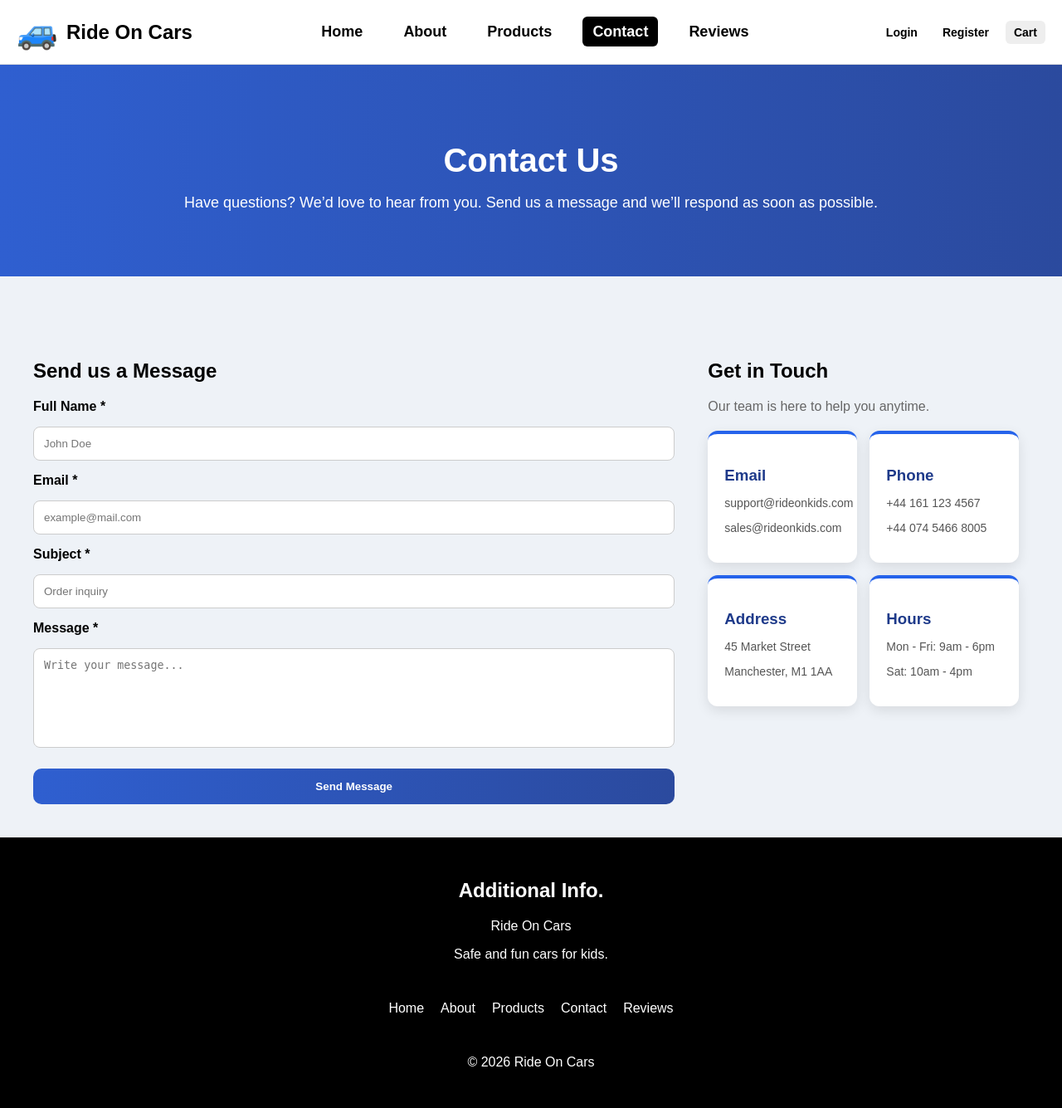
After one commit to Arslanhassan8888/ride_on_cars, a PHP site: page /contact.php in a window 1280 px wide. The commit adds this page. Shown: the whole page at 83% size. Run offline with PHP 8.4, Linux system fonts and the light colour scheme.

Commit message:
feat: create contact page with semantic form for user interaction favicon added and solved all the accessibilty issue in admin's pages

```diff
--- a/about.php
+++ b/about.php
@@ -9,6 +9,8 @@ if (session_status() === PHP_SESSION_NONE) {
 <head>
     <meta charset="UTF-8">
     <title>About</title>
+    <link rel="icon" type="image/png" href="images/car_logo.png">
+
 
     <link rel="stylesheet" href="css/style.css?v=<?php echo filemtime('css/style.css'); ?>">
     <link rel="stylesheet" href="css/about.css?v=<?php echo filemtime('css/about.css'); ?>">
--- a/add_review.php
+++ b/add_review.php
@@ -55,6 +55,7 @@ list($error, $success) = handleReview($pdo);
 <head>
     <meta charset="UTF-8">
     <title>Add Review</title>
+    <link rel="icon" type="image/png" href="images/car_logo.png">
 
     <link rel="stylesheet" href="css/style.css?v=<?php echo filemtime('css/style.css'); ?>">
     <link rel="stylesheet" href="css/reviews.css?v=<?php echo filemtime('css/reviews.css'); ?>">
--- a/admin/add_product.php
+++ b/admin/add_product.php
@@ -75,6 +75,7 @@ if ($_SERVER['REQUEST_METHOD'] === 'POST') {
 <head>
     <meta charset="UTF-8">
     <title>Add Product</title>
+    <link rel="icon" type="image/png" href="../images/car_logo.png">
 
     <link rel="stylesheet" href="../css/style.css?v=<?php echo filemtime('../css/style.css'); ?>">
     <link rel="stylesheet" href="../css/admin.css?v=<?php echo filemtime('../css/admin.css'); ?>">
@@ -94,6 +95,7 @@ if ($_SERVER['REQUEST_METHOD'] === 'POST') {
     </header>
 
     <section class="form-container">
+        <h2 class="visually-hidden-heading">Add product form</h2>
 
         <form method="POST" enctype="multipart/form-data">
 
--- a/admin/dashboard.php
+++ b/admin/dashboard.php
@@ -22,6 +22,7 @@ $products = getProducts($pdo);
 <head>
     <meta charset="UTF-8">
     <title>Admin Dashboard</title>
+    <link rel="icon" type="image/png" href="../images/car_logo.png">
 
     <link rel="stylesheet" href="../css/style.css?v=<?php echo filemtime('../css/style.css'); ?>">
     <link rel="stylesheet" href="../css/admin.css?v=<?php echo filemtime('../css/admin.css'); ?>">
@@ -46,6 +47,7 @@ $products = getProducts($pdo);
             </header>
 
             <section class="admin-table-section">
+                <h2 class="visually-hidden-heading">Products management table</h2>
 
                 <table class="admin-table">
 
--- a/admin/edit_product.php
+++ b/admin/edit_product.php
@@ -91,6 +91,7 @@ if ($_SERVER['REQUEST_METHOD'] === 'POST') {
 <head>
     <meta charset="UTF-8">
     <title>Edit Product</title>
+    <link rel="icon" type="image/png" href="../images/car_logo.png">
 
     <link rel="stylesheet" href="../css/style.css?v=<?php echo filemtime('../css/style.css'); ?>">
     <link rel="stylesheet" href="../css/admin.css?v=<?php echo filemtime('../css/admin.css'); ?>">
@@ -110,6 +111,7 @@ if ($_SERVER['REQUEST_METHOD'] === 'POST') {
     </header>
 
     <section class="form-container">
+        <h2 class="visually-hidden-heading">Edit product form</h2>
 
         <form method="POST" enctype="multipart/form-data">
 
--- a/admin/manage_users.php
+++ b/admin/manage_users.php
@@ -20,6 +20,7 @@ $users = getUsers($pdo);
 <head>
     <meta charset="UTF-8">
     <title>Manage Users</title>
+    <link rel="icon" type="image/png" href="../images/car_logo.png">
 
     <link rel="stylesheet" href="../css/style.css?v=<?php echo filemtime('../css/style.css'); ?>">
     <link rel="stylesheet" href="../css/admin.css?v=<?php echo filemtime('../css/admin.css'); ?>">
@@ -39,6 +40,7 @@ $users = getUsers($pdo);
     </header>
 
     <section class="admin-table-section">
+        <h2 class="visually-hidden-heading">Users management table</h2>
 
         <table class="admin-table">
 
--- a/cart.php
+++ b/cart.php
@@ -97,6 +97,7 @@ $finalTotal = $total + $shipping;
 <head>
     <meta charset="UTF-8">
     <title>Your Cart</title>
+    <link rel="icon" type="image/png" href="images/car_logo.png">
 
     <link rel="stylesheet" href="css/style.css?v=<?php echo filemtime('css/style.css'); ?>">
     <link rel="stylesheet" href="css/cart.css?v=<?php echo filemtime('css/cart.css'); ?>">
--- /dev/null
+++ b/contact.php
@@ -0,0 +1,138 @@
+<?php
+if (session_status() === PHP_SESSION_NONE) {
+    session_start();
+}
+
+$success = "";
+$error = "";
+
+if ($_SERVER['REQUEST_METHOD'] === 'POST') {
+
+    $name = htmlspecialchars(trim($_POST['name']));
+    $email = htmlspecialchars(trim($_POST['email']));
+    $subject = htmlspecialchars(trim($_POST['subject']));
+    $message = htmlspecialchars(trim($_POST['message']));
+
+    if ($name && $email && $subject && $message) {
+
+        // here you could insert into database later
+
+        $success = "Your message has been sent successfully.";
+    } else {
+        $error = "Please fill all fields.";
+    }
+}
+?>
+<!DOCTYPE html>
+<html lang="en">
+
+<head>
+    <meta charset="UTF-8">
+    <title>Contact</title>
+    <link rel="icon" type="image/png" href="images/car_logo.png">
+
+    <link rel="stylesheet" href="css/style.css?v=<?php echo filemtime('css/style.css'); ?>">
+    <link rel="stylesheet" href="css/contact.css?v=<?php echo filemtime('css/contact.css'); ?>">
+</head>
+
+<body>
+
+    <?php include 'header.php'; ?>
+
+    <main>
+
+        <!-- HERO (SAME AS ABOUT) -->
+        <section class="contact-hero">
+            <h1>Contact Us</h1>
+            <p>
+                Have questions? We’d love to hear from you.
+                Send us a message and we’ll respond as soon as possible.
+            </p>
+        </section>
+
+        <!-- CONTACT SECTION -->
+        <section class="contact-layout">
+            <h2 class="visually-hidden-heading">Contact page content</h2>
+
+            <!-- FORM -->
+            <section class="contact-form">
+
+                <header>
+                    <h2>Send us a Message</h2>
+                </header>
+
+                <form method="POST">
+                    <?php if ($success): ?>
+                        <p class="success"><?= $success ?></p>
+                    <?php endif; ?>
+
+                    <?php if ($error): ?>
+                        <p class="error"><?= $error ?></p>
+                    <?php endif; ?>
+
+                    <label for="name">Full Name *</label>
+                    <input id="name" type="text" name="name" placeholder="John Doe" required>
+
+                    <label for="email">Email *</label>
+                    <input id="email" type="email" name="email" placeholder="example@mail.com" required>
+
+                    <label for="subject">Subject *</label>
+                    <input id="subject" type="text" name="subject" placeholder="Order inquiry" required>
+
+                    <label for="message">Message *</label>
+                    <textarea id="message" name="message" placeholder="Write your message..." required></textarea>
+
+                    <button type="submit">Send Message</button>
+
+                </form>
+
+            </section>
+
+            <!-- INFO CARDS -->
+            <section class="contact-info">
+
+                <header>
+                    <h2>Get in Touch</h2>
+                    <p>Our team is here to help you anytime.</p>
+                </header>
+
+                <section class="info-grid">
+                    <h3 class="visually-hidden-heading">Contact information cards</h3>
+
+                    <article class="card">
+                        <h3>Email</h3>
+                        <p>support@rideonkids.com</p>
+                        <p>sales@rideonkids.com</p>
+                    </article>
+
+                    <article class="card">
+                        <h3>Phone</h3>
+                        <p>+44 161 123 4567</p>
+                        <p>+44 074 5466 8005</p>
+                    </article>
+
+                    <article class="card">
+                        <h3>Address</h3>
+                        <p>45 Market Street</p>
+                        <p>Manchester, M1 1AA</p>
+                    </article>
+
+                    <article class="card">
+                        <h3>Hours</h3>
+                        <p>Mon - Fri: 9am - 6pm</p>
+                        <p>Sat: 10am - 4pm</p>
+                    </article>
+
+                </section>
+
+            </section>
+
+        </section>
+
+    </main>
+
+    <?php include 'footer.php'; ?>
+
+</body>
+
+</html>
--- /dev/null
+++ b/css/contact.css
@@ -0,0 +1,157 @@
+/* ================= HERO (SAME STYLE AS ABOUT) ================= */
+.contact-hero {
+    background: linear-gradient(to right, #2f5fd0, #2b4a9e);
+    color: white;
+    text-align: center;
+    padding: 60px 20px;
+    margin-bottom: 40px;
+}
+
+.contact-hero h1 {
+    font-size: 40px;
+    margin-bottom: 10px;
+}
+
+.contact-hero p {
+    font-size: 18px;
+}
+
+/* ================= LAYOUT ================= */
+.contact-layout {
+    display: flex;
+    gap: 40px;
+    padding: 40px;
+}
+
+/* ================= FORM ================= */
+.contact-form {
+    flex: 2;
+}
+
+.contact-form form {
+    display: flex;
+    flex-direction: column;
+    gap: 15px;
+}
+
+.contact-form label {
+    font-weight: bold;
+}
+
+.contact-form input,
+.contact-form textarea {
+    padding: 12px;
+    border-radius: 8px;
+    border: 1px solid #ccc;
+}
+
+.contact-form textarea {
+    min-height: 120px;
+    resize: none;
+}
+
+.contact-form button {
+    margin-top: 10px;
+    padding: 14px;
+    border: none;
+    border-radius: 10px;
+    background: linear-gradient(to right, #2f5fd0, #2b4a9e);
+    color: white;
+    font-weight: bold;
+    cursor: pointer;
+
+    transition: all 0.3s ease;
+}
+
+.contact-form button:hover {
+    transform: translateY(-3px);
+    box-shadow: 0 10px 20px rgba(0,0,0,0.2);
+}
+
+/* ================= INFO ================= */
+.contact-info {
+    flex: 1;
+}
+
+.contact-info header {
+    margin-bottom: 20px;
+}
+
+.contact-info header p {
+    color: #666;
+}
+
+/* GRID */
+.info-grid {
+    display: flex;
+    flex-wrap: wrap;
+    gap: 15px;
+}
+
+/* SAME CARD STYLE AS ABOUT */
+.card {
+    background: white;
+    padding: 20px;
+    border-radius: 12px;
+    width: 180px;
+
+    border-top: 4px solid #2563eb;
+    box-shadow: 0 5px 15px rgba(0,0,0,0.1);
+
+    transition: all 0.3s ease;
+}
+
+.card:hover {
+    transform: translateY(-5px);
+    box-shadow: 0 12px 25px rgba(0,0,0,0.2);
+}
+
+.card h3 {
+    margin-bottom: 10px;
+    color: #1e3a8a;
+}
+
+.card p {
+    font-size: 14px;
+    color: #555;
+}
+
+/* SUCCESS MESSAGE */
+.success {
+    background: #d1fae5;
+    color: #065f46;
+    padding: 12px;
+    border-radius: 8px;
+    text-align: center;
+    font-weight: bold;
+}
+
+/* ERROR MESSAGE */
+.error {
+    background: #fee2e2;
+    color: #991b1b;
+    padding: 12px;
+    border-radius: 8px;
+    text-align: center;
+    font-weight: bold;
+}
+
+.visually-hidden-heading {
+    position: absolute;
+    width: 1px;
+    height: 1px;
+    overflow: hidden;
+    white-space: nowrap;
+}
+/* ================= RESPONSIVE ================= */
+@media (max-width: 768px) {
+
+    .contact-layout {
+        flex-direction: column;
+    }
+
+    .info-grid {
+        justify-content: center;
+    }
+
+}
--- a/index.php
+++ b/index.php
@@ -4,6 +4,7 @@
 <head>
     <meta charset="UTF-8">
     <title>Ride On Cars</title>
+    <link rel="icon" type="image/png" href="images/car_logo.png">
 
     <link rel="stylesheet" href="css/style.css?v=<?php echo filemtime('css/style.css'); ?>">
     <link rel="stylesheet" href="css/index.css?v=<?php echo filemtime('css/index.css'); ?>">
--- a/login.php
+++ b/login.php
@@ -91,6 +91,7 @@ $error = handleLogin($pdo);
 <head>
     <meta charset="UTF-8">
     <title>Login</title>
+    <link rel="icon" type="image/png" href="images/car_logo.png">
     <link rel="stylesheet" href="css/style.css?v=<?php echo filemtime('css/style.css'); ?>">
     <link rel="stylesheet" href="css/login.css?v=<?php echo filemtime('css/login.css'); ?>">
 </head>
--- a/product_details.php
+++ b/product_details.php
@@ -35,6 +35,7 @@ if (!$product) {
 <head>
     <meta charset="UTF-8">
     <title><?php echo htmlspecialchars($product['name'], ENT_QUOTES, 'UTF-8'); ?></title>
+    <link rel="icon" type="image/png" href="images/car_logo.png">
 
     <link rel="stylesheet" href="css/style.css?v=<?php echo filemtime('css/style.css'); ?>">
     <link rel="stylesheet" href="css/product_details.css?v=<?php echo filemtime('css/product_details.css'); ?>">
--- a/products.php
+++ b/products.php
@@ -53,9 +53,11 @@ $products = getProducts($pdo, $search, $min, $max, $sort);
 
 <!DOCTYPE html>
 <html lang="en">
+
 <head>
     <meta charset="UTF-8">
     <title>Products</title>
+    <link rel="icon" type="image/png" href="images/car_logo.png">
 
     <link rel="stylesheet" href="css/style.css?v=<?php echo filemtime('css/style.css'); ?>">
     <link rel="stylesheet" href="css/products.css?v=<?php echo filemtime('css/products.css'); ?>">
@@ -148,4 +150,5 @@ $products = getProducts($pdo, $search, $min, $max, $sort);
     <?php include 'footer.php'; ?>
 
 </body>
+
 </html>
--- a/register.php
+++ b/register.php
@@ -79,6 +79,7 @@ list($error, $success) = handleRegister($pdo);
 <head>
     <meta charset="UTF-8">
     <title>Register</title>
+    <link rel="icon" type="image/png" href="images/car_logo.png">
 
     <link rel="stylesheet" href="css/style.css?v=<?php echo filemtime('css/style.css'); ?>">
     <link rel="stylesheet" href="css/register.css?v=<?php echo filemtime('css/register.css'); ?>">
--- a/reviews.php
+++ b/reviews.php
@@ -26,6 +26,7 @@ $reviews = getReviews($pdo);
 <head>
     <meta charset="UTF-8">
     <title>Reviews</title>
+    <link rel="icon" type="image/png" href="images/car_logo.png">
 
     <link rel="stylesheet" href="css/style.css?v=<?php echo filemtime('css/style.css'); ?>">
     <link rel="stylesheet" href="css/reviews.css?v=<?php echo filemtime('css/reviews.css'); ?>">
```
Also changed, not shown: css/admin.css (+7 -0 lines). Lines whose indentation alone changed are shown as unchanged.
